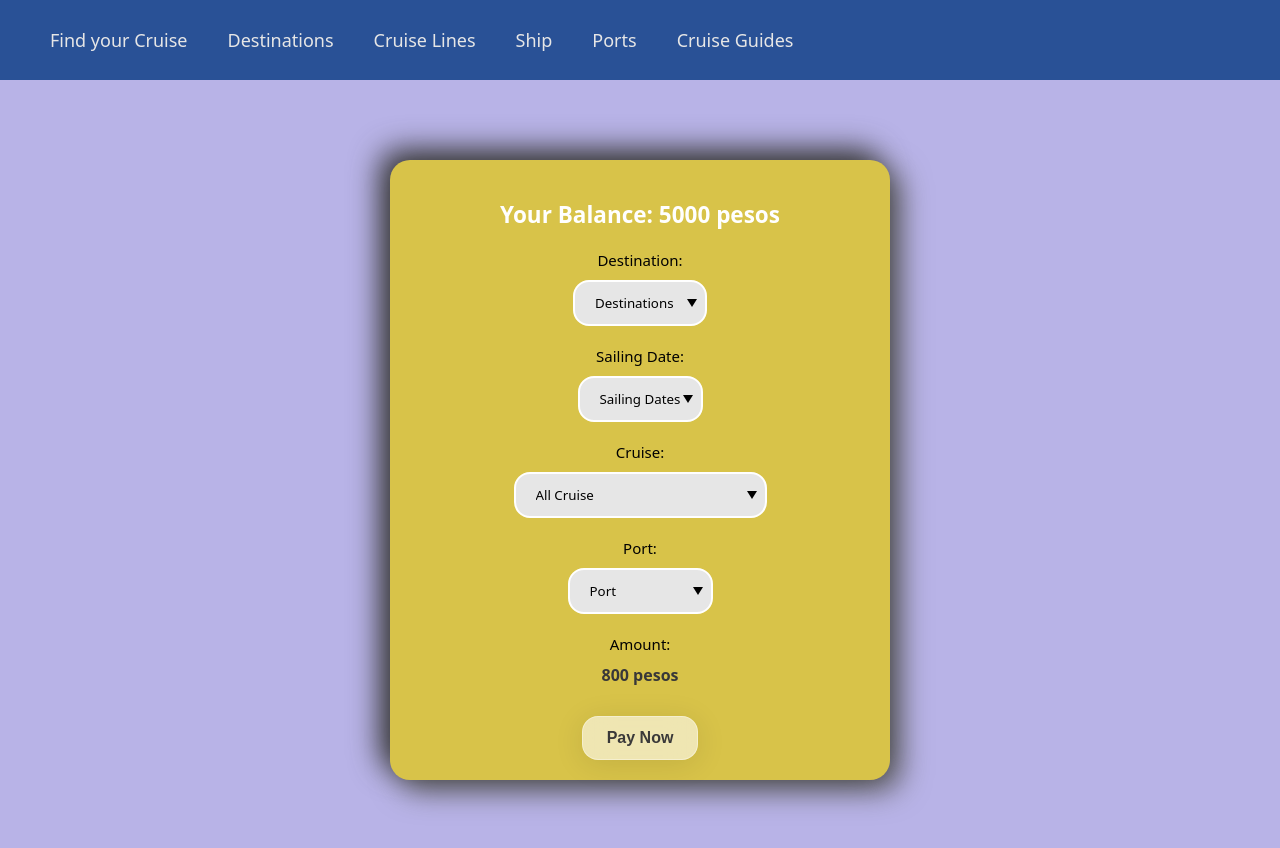
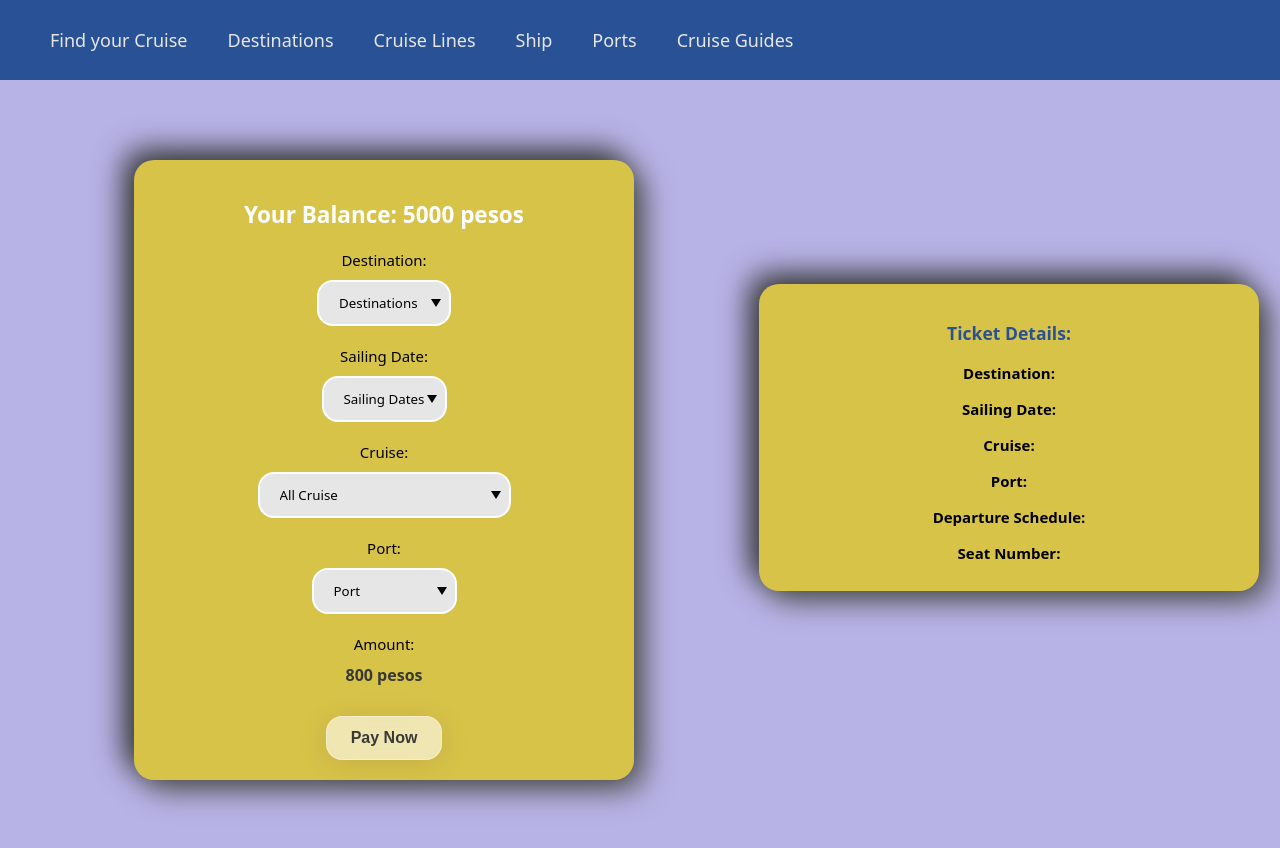
Before and after one commit to christianGil2/ITCC-33-Final-Project, a website: page public/reservation.html in a window 1280 px wide. Shown: the top 848 px of the page. Drawn offline with Linux system fonts and the light colour scheme.

Commit message:
update ticket css

```diff
--- a/public/reservation.css
+++ b/public/reservation.css
@@ -52,7 +52,8 @@ body {
 .reservation-form {
     position: absolute;
     top: 20%;
-    left: 50%;
+    left: 30%;
+    transform: translateX(0%);
     transform: translateX(-50%);
     display: flex;
     flex-direction: column;
@@ -163,12 +164,26 @@ body {
 
 /* Apply styles to the ticket display */
 #ticket {
-    display: none;
-    margin-top: 20px;
+    position: absolute;
+    top: 20%;
+    left: 125%;
+    transform: translateX(0%);
+    display: flex;
+    flex-direction: column;
+    align-items: center;
+    text-align: center;
+    width: 500px;
+    margin: 0 auto;
     padding: 20px;
-    background-color: rgba(255, 255, 255, 0.8);
-    border-radius: 16px;
-    box-shadow: 0 4px 10px rgba(0, 0, 0, 0.1);
+    box-sizing: border-box;
+    font-size: 15px;
+    font-family: "scandia-web", ui-sans-serif, system-ui, -apple-system,
+        BlinkMacSystemFont, Segoe UI, Roboto, Helvetica Neue, Arial, Noto Sans,
+        sans-serif, "Apple Color Emoji", "Segoe UI Emoji", Segoe UI Symbol,
+        "Noto Color Emoji";
+    border-radius: 20px;
+    background-color: rgb(216, 195, 73);
+    box-shadow: -10px -10px 30px #373737, 10px 10px 30px #575757;
 }
 
 #ticket h3 {
```
